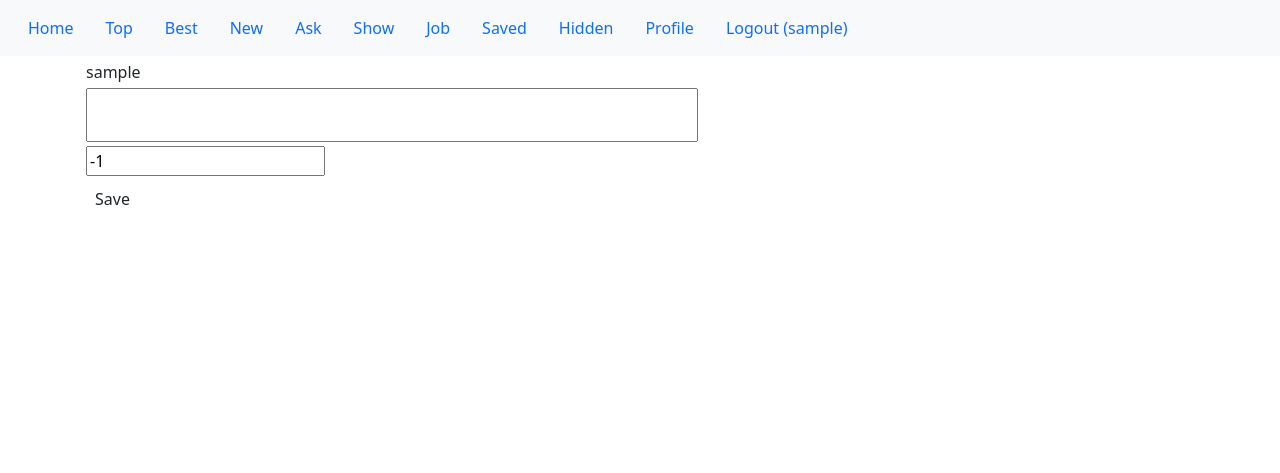
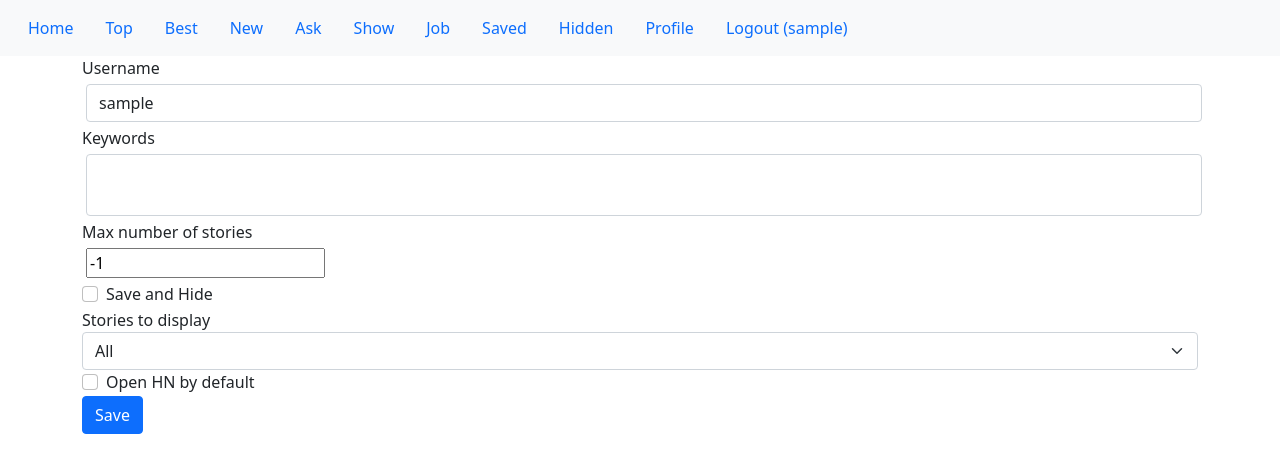
Before and after one commit to abdelkaderamar/hnr, a Django app: page /accounts/profile in a window 1280 px wide. Shown: the top 473 px of the page. Run offline with Django 4.2, Linux system fonts and the light colour scheme; the visitor is signed in with stand-in values (Sample User, id 1); data comes from the database, SQL or seed files in the repository; some libraries are stand-ins or nearby versions.

Commit message:
Adding settings (save_and_hide, default_display, open_hn_by_default)

```diff
--- a/accounts/models.py
+++ b/accounts/models.py
@@ -8,9 +8,20 @@ class UserProfile(models.Model):
     user = models.ForeignKey(User, on_delete=models.PROTECT)
     keywords = models.CharField(null=True, max_length=1024)
     max_story = models.IntegerField(default=-1)
+    save_and_hide = models.BooleanField(default=False)
+    # Possible values for default_display
+    # -2 : show +24h old stories
+    # -1 : show -24h old stories
+    # default : show all stories
+    default_display = models.IntegerField(default=0)
+    # if True open HN page by default
+    open_hn_by_default = models.BooleanField(default=False)
 
     def __str__(self):
-        return f"{self.user} | keywords = [{self.keywords}]"
+        return f"{self.user} | keywords = [{self.keywords}] | save_and_hide = [{self.save_and_hide}] | default_display = [{self.default_display}] "
 
     def __repr__(self):
         return self.__str__()
+
+    OLD_STORIES = -2
+    RECENT_STORIES = -1
--- a/accounts/templates/accounts/user_profile.html
+++ b/accounts/templates/accounts/user_profile.html
@@ -4,18 +4,53 @@
 
 {% block content %}
 <div class="container">
-    <form style="float" method="post"
+    <form method="post"
     action="{% url 'accounts:save_profile' %}" class="inline">
     {% csrf_token %}
-        <label class="label-username">{{user.username}}</label>
+    <div class="form-group">
+        <label >Username</label>
+        <label class="form-control label-username">{{user.username}}</label>
         <input type="hidden" name="username" value="{{user.username}}">
-        <textarea class="textarea-keywords"
+    </div>
+    <div class="form-group">
+        <label>Keywords</label>
+        <textarea class="form-control textarea-keywords"
             id="keywords-id" name="keywords" cols="64" >{{user_profile.keywords}}</textarea></li>
+    </div>
+    <div class="form-group">
+        <label>Max number of stories</label>
         <input class="max_story-input" name="max_story" value={{user_profile.max_story}} />
-
-    <button type="submit" name="save_profile_btn" value="{{story.id}}" class="btn">
+    </div>
+    <div class="form-check">
+        <input type="checkbox" class="form-check-input save_and_hide-input" name="save_and_hide"
+            id="save_and_hide_checkbox"
+            {% if user_profile.save_and_hide %}checked{% endif %}/>
+        <label class="form-check-label" for="save_and_hide_checkbox">Save and Hide</label>
+    </div>
+    <div class="form-group">
+        <label>Stories to display</label>
+        <select id='default_display-combobox' class="form-select" aria-label="Default Display" name="default_display">
+            <option value="all"  {% if user_profile.default_display == 0  %}selected{% endif %}>All</option>
+            <option value="recent_stories" {% if user_profile.default_display == -1 %}selected{% endif %}>Recent Stories (-24h)</option>
+            <option value="old_stories" {% if user_profile.default_display == -2 %}selected{% endif %}>Old Stories (+24h)</option>
+          </select>
+    </div>
+    <div class="form-check">
+        <input type="checkbox" class="form-check-input open_hn_by_default-input" name="open_hn_by_default"
+          id="open_hn_checkbox"
+          {% if user_profile.open_hn_by_default %}checked{% endif %} />
+          <label class="form-check-label" for="open_hn_checkbox">Open HN by default</label>
+    </div>
+    <div class="form-group">
+        <button type="submit" name="save_profile_btn" value="{{story.id}}" class="btn btn-primary" >
         Save
     </button>
+    </div>
+</div>
 </form>
 </div>
+
+
+
+
 {% endblock content %}
--- a/accounts/views.py
+++ b/accounts/views.py
@@ -73,6 +73,19 @@ def save_profile(request):
     username = request.POST['username']
     keywords = request.POST['keywords']
     max_story = int(request.POST['max_story'])
+    save_and_hide = bool(request.POST.get('save_and_hide'))
+    print(f"save_and_hide={save_and_hide}")
+    open_hn_by_default = bool(request.POST.get('open_hn_by_default'))
+    print(f"open_hn_by_default={open_hn_by_default}")
+    default_display_str=(request.POST.get("default_display"))
+    print(f"default_display_str={default_display_str}")
+    if default_display_str == 'recent_stories':
+        default_display = -1
+    elif default_display_str == 'old_stories':
+        default_display = -2
+    else:
+        default_display = 0
+
     inspect(username)
     inspect(keywords)
     inspect(max_story)
@@ -80,5 +93,8 @@ def save_profile(request):
     user_profile = UserProfile.objects.filter(user_id=user.id).first()
     user_profile.keywords = keywords
     user_profile.max_story = max_story
+    user_profile.save_and_hide = save_and_hide
+    user_profile.default_display = default_display
+    user_profile.open_hn_by_default = open_hn_by_default
     user_profile.save()
     return redirect("accounts:user_profile")
```
Also changed, not shown: accounts/migrations/0003_userprofile_default_display_and_more.py (added), accounts/migrations/0004_userprofile_open_hn_by_default.py (added).
